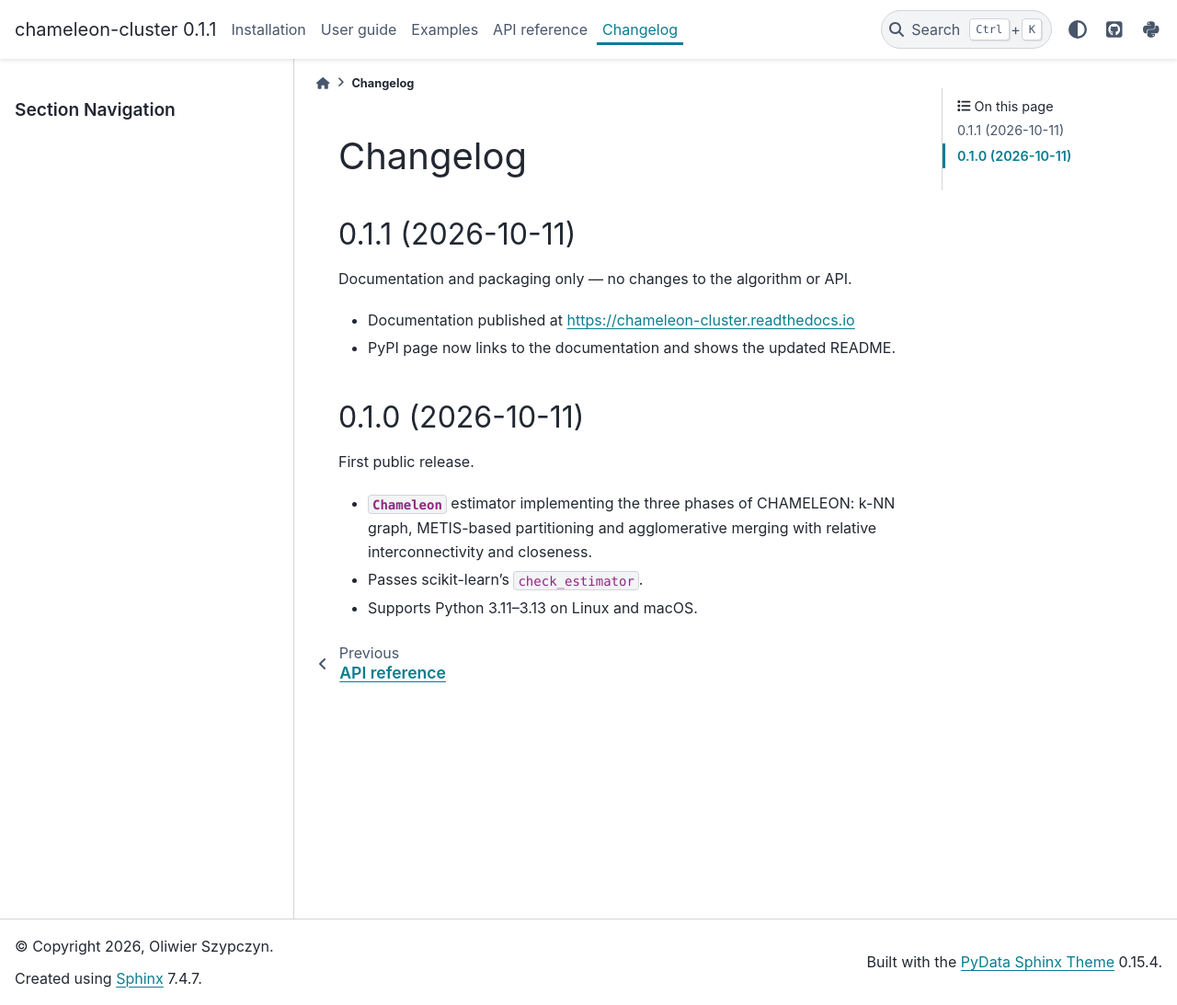
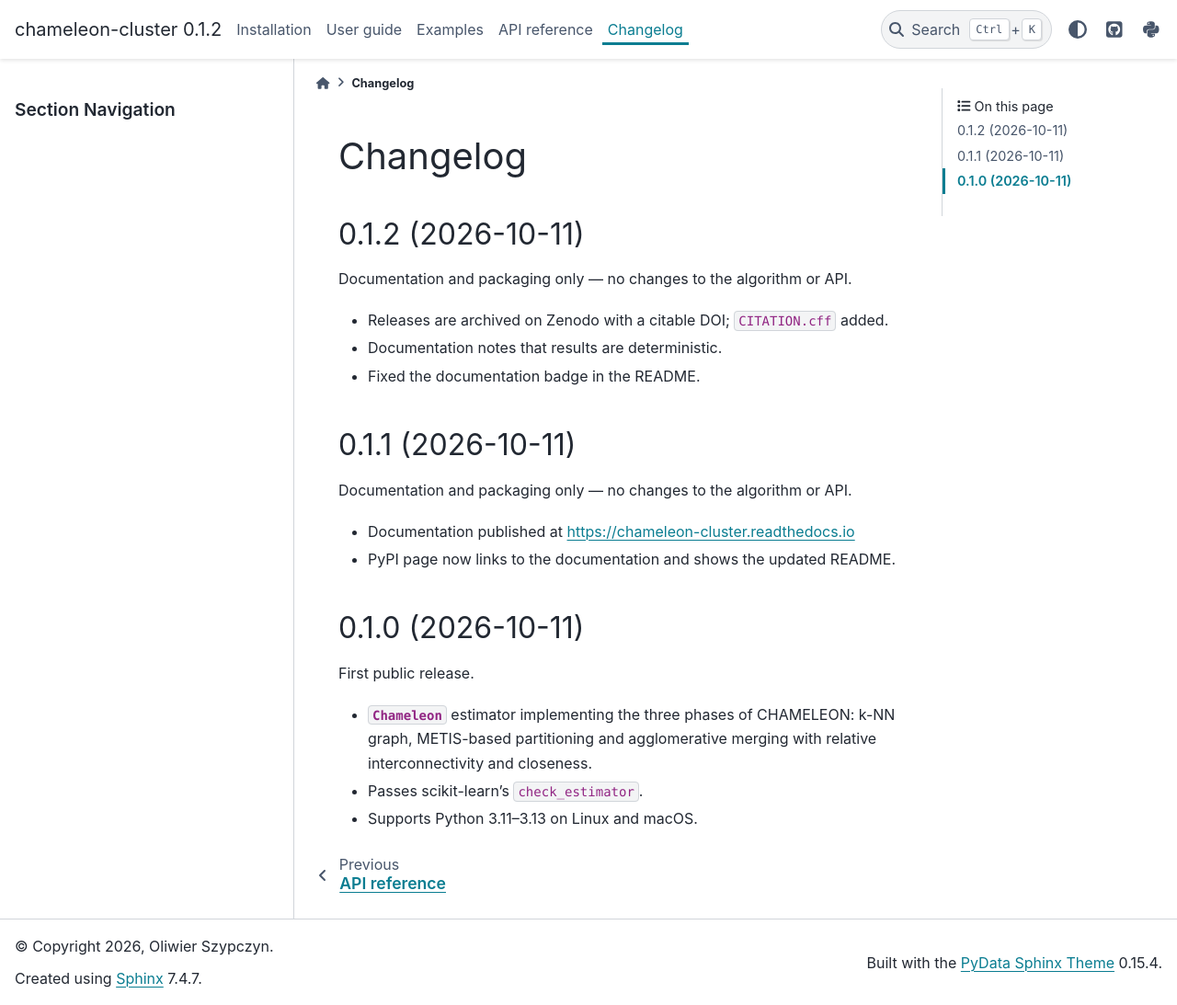
Before and after one commit to oszypczy/pychameleon, a Sphinx documentation site: the page built from docs/changelog.rst, in a window 1280 px wide and 1093 px high. Shown: the whole window at 92% size. Built offline with Sphinx 7.4.7 and the PyData theme 0.15.4, drawn with Linux system fonts in a browser that asks for light colours.

Commit message:
Release 0.1.2
Fix the docs badge (use shields.io; the RTD badge URL now redirects,
which GitHub's image proxy doesn't follow). First release archived on
Zenodo. No code changes.

```diff
--- a/docs/changelog.rst
+++ b/docs/changelog.rst
@@ -1,5 +1,15 @@
 Changelog
 =========
+
+0.1.2 (2026-10-11)
+------------------
+
+Documentation and packaging only — no changes to the algorithm or API.
+
+- Releases are archived on Zenodo with a citable DOI; ``CITATION.cff``
+  added.
+- Documentation notes that results are deterministic.
+- Fixed the documentation badge in the README.
 
 0.1.1 (2026-10-11)
 ------------------
--- a/pyproject.toml
+++ b/pyproject.toml
@@ -4,7 +4,7 @@ build-backend = "hatchling.build"
 
 [project]
 name = "chameleon-cluster"
-version = "0.1.1"
+version = "0.1.2"
 description = "CHAMELEON hierarchical clustering using dynamic modeling"
 readme = "README.md"
 license = "MIT"
--- a/src/pychameleon/__init__.py
+++ b/src/pychameleon/__init__.py
@@ -9,4 +9,4 @@ Based on:
 from pychameleon.chameleon import Chameleon
 
 __all__ = ["Chameleon"]
-__version__ = "0.1.1"
+__version__ = "0.1.2"
```
Also changed, not shown: README.md (+1 -1 lines), 2 other files.
